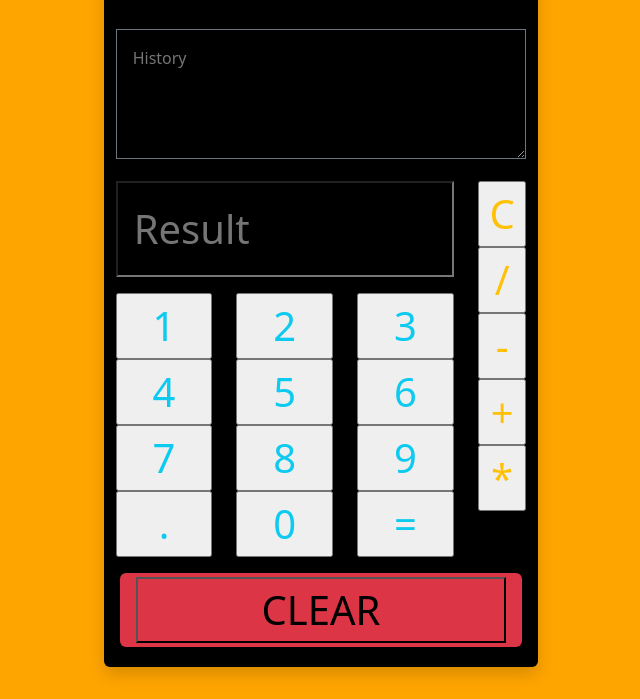
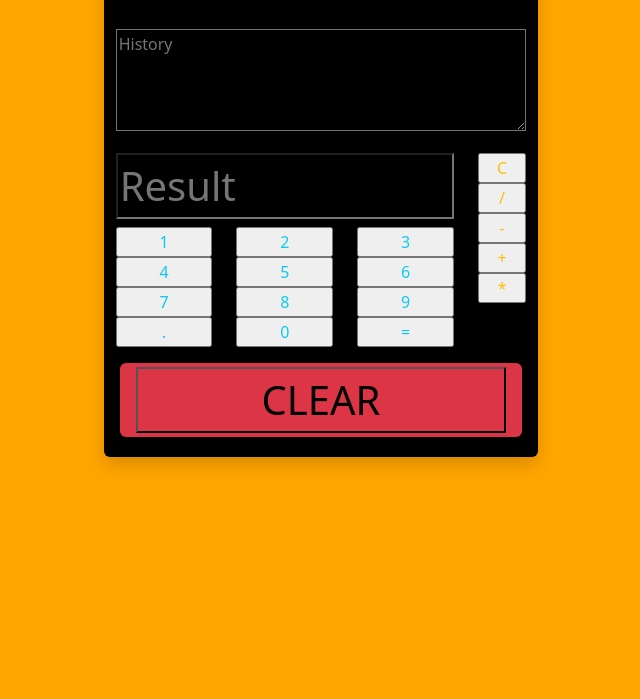
Before and after one commit to manumn95/mini_projects, a plain HTML site: page index.html in a window 1280 px wide. Shown: the part 149-848 px from the top of the page, without its empty margins (319-959 px from the left). After the commit the page ends 800 px from the top, so only its background shows below. Drawn offline with nearby package versions, Linux system fonts and the light colour scheme.

Commit message:
Added screenshot

```diff
--- a/index.html
+++ b/index.html
@@ -11,10 +11,10 @@
     <link href="https://cdn.jsdelivr.net/npm/bootstrap@5.3.3/dist/css/bootstrap.min.css" rel="stylesheet" integrity="sha384-QWTKZyjpPEjISv5WaRU9OFeRpok6YctnYmDr5pNlyT2bRjXh0JMhjY6hW+ALEwIH" crossorigin="anonymous">
 </head>
 <body>
-    <div class="conatiner mt-5">
+    <div class="conatiner">
         <div class="row ">
             <div class="col-lg-4"></div>
-            <div class="col-lg-4 text-center shadow pb-3 bg-black rounded ">
+            <div class="col-lg-4 text-center shadow pb-3 bg-black rounded mt-5 ">
                 <div class="row my-3 py-3 btn btn-primary fullWidth fs-2 text-muted">
                     <div class="col ">
                         Calculator
@@ -23,80 +23,80 @@
                 <div class="row">
                     <form>
                     <div class="col my-3">
-                        <textarea class="fullWidth p-3  text-right bg-transparent border-secondary text-white" readonly id="history" rows="4" placeholder="History"></textarea>
+                        <textarea class="fullWidth text-right bg-transparent border-secondary text-white" readonly id="history" rows="4" placeholder="History"></textarea>
                     </div>
                 </div>
                 <div class="row mb-3">
                     <div class="col-10">
                         <div class="row ">
                             <div class="col ">
-                                <input type="text" class="fullWidth p-3 mb-3 bg-transparent fs-1 " id="result" placeholder="Result" readonly/>
+                                <input type="text" class="fullWidth mb-2 bg-transparent fs-1 " id="result" placeholder="Result" readonly/>
                             </div>
                         </div>
                        <div class="row">
                         <div class="col-4">
                             <div class="row">
                                 <div class="col">
-                                    <input id="btn1" type="button" value="1"  class="fullWidth fs-1 text-info">
+                                    <input id="btn1" type="button" value="1"  class="fullWidth  text-info">
                                 </div>
                             </div>
                             <div class="row">
                                 <div class="col">
-                                    <input id="btn4"  type="button" value="4" class="fullWidth fs-1 text-info">
+                                    <input id="btn4"  type="button" value="4" class="fullWidth text-info">
                                 </div>
                             </div>
                             <div class="row">
                                 <div class="col">
-                                    <input id="btn7" type="button" value="7" class="fullWidth fs-1 text-info">
+                                    <input id="btn7" type="button" value="7" class="fullWidth text-info">
                                 </div>
                             </div>
                             <div class="row">
                                 <div class="col">
-                                    <input id="btn-dot" type="button" value="." class="fullWidth fs-1 text-info">
+                                    <input id="btn-dot" type="button" value="." class="fullWidth text-info">
                                 </div>
                             </div>
                         </div>
                         <div class="col-4">
                             <div class="row">
                                 <div class="col">
-                                    <input id="btn2" type="button" value="2" class="fullWidth fs-1 text-info">
+                                    <input id="btn2" type="button" value="2" class="fullWidth text-info">
                                 </div>
                             </div>
                             <div class="row">
                                 <div class="col">
-                                    <input id="btn5" type="button" value="5" class="fullWidth fs-1 text-info">
+                                    <input id="btn5" type="button" value="5" class="fullWidth text-info">
                                 </div>
                             </div>
                             <div class="row">
                                 <div class="col">
-                                    <input id="btn8" type="button" value="8" class="fullWidth fs-1 text-info">
+                                    <input id="btn8" type="button" value="8" class="fullWidth text-info">
                                 </div>
                             </div>
                             <div class="row">
                                 <div class="col">
-                                    <input id="btn0" type="button" value="0" class="fullWidth fs-1 text-info">
+                                    <input id="btn0" type="button" value="0" class="fullWidth text-info">
                                 </div>
                             </div>
                         </div>
                         <div class="col-4">
                             <div class="row">
                                 <div class="col">
-                                    <input id="btn3" type="button" value="3" class="fullWidth fs-1 text-info">
+                                    <input id="btn3" type="button" value="3" class="fullWidth text-info">
                                 </div>
                             </div>
                             <div class="row">
                                 <div class="col">
-                                    <input id="btn6" type="button" value="6" class="fullWidth fs-1 text-info">
+                                    <input id="btn6" type="button" value="6" class="fullWidth text-info">
                                 </div>
                             </div>
                             <div class="row">
                                 <div class="col">
-                                    <input id="btn9" type="button" value="9" class="fullWidth fs-1 text-info">
+                                    <input id="btn9" type="button" value="9" class="fullWidth text-info">
                                 </div>
                             </div>
                             <div class="row">
                                 <div class="col">
-                                    <input id="btn=" type="button" value="=" class="fullWidth fs-1 text-info">
+                                    <input id="btn=" type="button" value="=" class="fullWidth text-info">
                                 </div>
                             </div>
 
@@ -106,27 +106,27 @@
                     <div class="col-2">
                         <div class="row">
                             <div class="col">
-                                <input id="btnc" type="button" value="C" class="fullWidth fs-1 text-warning">
+                                <input id="btnc" type="button" value="C" class="fullWidth  text-warning">
                             </div>
                         </div>
                         <div class="row">
                             <div class="col">
-                                <input id="btn/" type="button" value="/" class="fullWidth fs-1 text-warning">
+                                <input id="btn/" type="button" value="/" class="fullWidth  text-warning">
                             </div>
                         </div>
                         <div class="row">
                             <div class="col">
-                                <input id="btn-" type="button" value="-" class="fullWidth fs-1 text-warning">
+                                <input id="btn-" type="button" value="-" class="fullWidth  text-warning">
                             </div>
                         </div>
                         <div class="row">
                             <div class="col">
-                                <input id="btn+" type="button" value="+" class="fullWidth fs-1 text-warning">
+                                <input id="btn+" type="button" value="+" class="fullWidth  text-warning">
                             </div>
                         </div>
                         <div class="row ">
                             <div class="col ">
-                                <input id="btn*" type="button" value="*" class="fullWidth fs-1 text-warning">
+                                <input id="btn*" type="button" value="*" class="fullWidth  text-warning">
                             </div>
                         </div>
                     </div>
--- a/index.js
+++ b/index.js
@@ -190,13 +190,21 @@ document.addEventListener('keydown', (event) => {
         result.value+= '.';
         result.style.color='white';
     }
+    else if(event.key == "Backspace") {
+        let val = result.value;
+        result.value = val.substr(0,val.length-1);
+    }
+
     else if(event.key == "Enter") {
         //result.value= eval(result.value);
-        history.value+=result.value+'='+ eval(result.value)+'\n';
-        result.value=eval(result.value);
+       let val=eval(result.value);
+       result.value = val;
+        history.value+=result.value+'='+ val+'\n';
+
     }
 
-   else{
-    alert('Please enter only numbers from the keyboard');
-   }
+    else{
+        alert('please enter only numbers form keyboard');
+    }
+
 });
```
